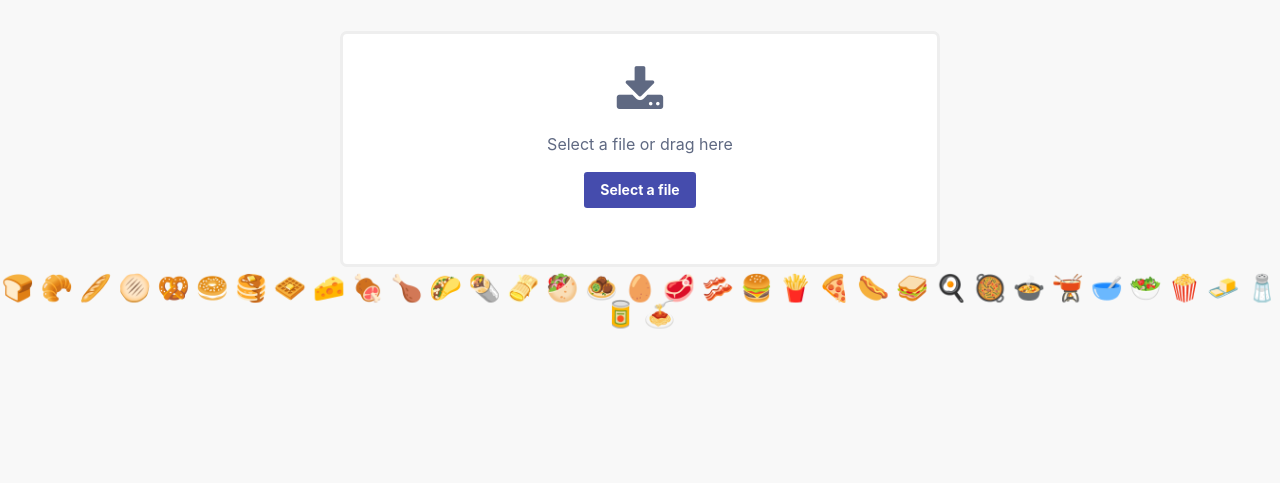
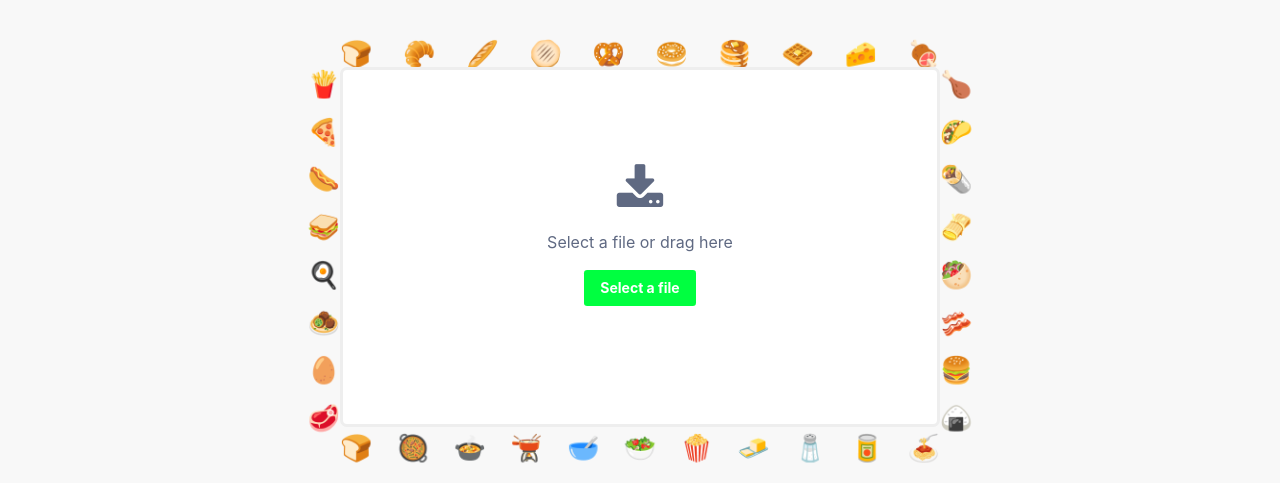
Before and after one commit to TanDungNgo/food_ingredients_recognition, a Flask app: page / in a window 1280 px wide. Shown: the part 317-800 px from the top of the page. Run offline with Flask 3, Linux system fonts and the light colour scheme; some libraries are stand-ins or nearby versions.

Commit message:
update_ui

```diff
--- a/predict.py
+++ b/predict.py
@@ -10,9 +10,9 @@ model = load_model(path_to_model)
 print("Done!")
 
 category={
-    0: ['apple','Apple'], 1: ['banana','Banana'], 2: ['bread','Bread'],
-    3: ['chicken','Chicken'], 4: ['crab','Crab'], 5: ['egg','Egg'], 6: ['milk','Milk'], 7: ['pomato','Pomato'],
-    8: ['tofu', 'Tofu'], 9: ['tomato', 'Tomato']
+    0: ['apple','Apple'], 1: ['banana','Banana'], 2: ['bread','Bread'], 3: ['carrot', 'Carrot'],
+    4: ['chicken','Chicken'], 5: ['crab','Crab'], 6: ['egg','Egg'], 7: ['milk','Milk'], 8: ['potato','Potato'], 9: ['shrimp', 'Shrimp'],
+    10: ['tofu', 'Tofu'], 11: ['tomato', 'Tomato'],
 }
 
 def predict_image(filename,model = model):
--- a/static/css/main.css
+++ b/static/css/main.css
@@ -22,7 +22,7 @@ h2 {
   font-family: "Roboto", sans-serif;
   font-size: 26px;
   line-height: 1;
-  color: #454cad;
+  color: #00ff40;
   margin-bottom: 0;
 }
 
@@ -35,7 +35,7 @@ p {
 .uploader {
   display: block;
   clear: both;
-  margin: 0 auto;
+  margin: 0;
   width: 100%;
   max-width: 600px;
 }
@@ -55,10 +55,10 @@ p {
   user-select: none;
 }
 .uploader label:hover {
-  border-color: #454cad;
+  border-color: #00ff40;
 }
 .uploader label.hover {
-  border: 3px solid #454cad;
+  border: 3px solid #00ff40;
   box-shadow: inset 0 0 0 6px #eee;
 }
 .uploader label.hover #start i.fa {
@@ -158,8 +158,8 @@ p {
   color: #fff;
   transition: all 0.2s ease-in-out;
   box-sizing: border-box;
-  background: #454cad;
-  border-color: #454cad;
+  background: #00ff40;
+  border-color: #00ff40;
   cursor: pointer;
 }
 
@@ -169,9 +169,10 @@ p {
     align-items: center;
 }
 .img-preview {
-    width: 256px;
-    height: 256px;
+    width: 250px;
+    height: 250px ;
     position: relative;
+    border-radius: 50%;
     border: 5px solid #F8F8F8;
     box-shadow: 0px 2px 4px 0px rgba(0, 0, 0, 0.1);
     margin-top: 1em;
@@ -181,6 +182,7 @@ p {
 .img-preview>div {
     width: 100%;
     height: 100%;
+    border-radius: 50%;
     background-size: 256px 256px;
     background-repeat: no-repeat;
     background-position: center;
@@ -216,14 +218,17 @@ p {
 }
 
 .recipe-container {
-   width: 40%;
-   height: 100%;
+  width: 20%;
+  height: 100%;
 }
 .recipe-container img {
     max-width: 100%;
-    height: 80%;
-    width: 50%;
+    /* height: 80%;
+    width: 50%; */
     border-radius: 5px;
+    width: 192px;
+    height: 192px;
+
  }
 
  .recipe-container-detail {
@@ -253,3 +258,52 @@ p {
   justify-content: center;
   align-items: center;
 }
+
+.icon-top,
+.icon-bottom {
+  width: 600px;
+  display: flex;
+  justify-content: space-between;
+  margin: 0 auto;
+}
+
+.icon-left {
+  display: flex;
+  flex-direction: column;
+  height: 360;
+  justify-content: space-between;
+}
+
+.icon-right {
+  display: flex;
+  flex-direction: column;
+  height: 360;
+  justify-content: space-between;
+}
+#file-drag{
+  height: 360px;
+  display: flex;
+  align-items: center;
+  justify-content: center;
+}
+#result{
+  margin: 20px;
+}
+
+
+
+ /* .icons{
+  display: flex;
+  justify-content: space-between;
+  margin: 0 auto;
+  width: 100%;
+  max-width: 600px;
+}
+
+.icons-wrapper {
+  display: flex;
+  justify-content: space-between;
+  align-items: center;
+  flex-wrap: wrap;
+  gap: 10px;
+}
--- a/static/js/main.js
+++ b/static/js/main.js
@@ -75,6 +75,8 @@ $(document).ready(function () {
                 $('.loader').hide();
                 $('#result').fadeIn(600);
                 $('#result').text(' Result:  ' + data.result);
+                $('#dataDisplay').show();
+
 
 
                 var dataDisplay = document.getElementById('dataDisplay');
--- a/templates/base.html
+++ b/templates/base.html
@@ -31,7 +31,7 @@
         </div>
       </div>
     </div>
-    <div class="container">
+    <div class="">
       <div id="content" style="margin-top: 2em">
         {% block content %}{% endblock %}
       </div>
@@ -45,8 +45,3 @@
     ></script>
   </footer>
 </html>
-
-<h2 class="icons">
-  🍞 🥐 🥖 🫓 🥨 🥯 🥞 🧇 🧀 🍖 🍗 🌮 🌯 🫔 🥙 🧆 🥚 🥩 🥓 🍔 🍟 🍕 🌭 🥪 🍳 🥘
-  🍲 🫕 🥣 🥗 🍿 🧈 🧂 🥫 🍝
-</h2>
--- a/templates/index.html
+++ b/templates/index.html
@@ -1,6 +1,35 @@
 {% extends "base.html" %} {% block content %}
 
 <div style="display: flex; flex-direction: column">
+  <div class="icons-wrapper" style="margin: 10px;">
+
+
+    <div class="icon-top">
+      <h2>🍞</h2>
+      <h2>🥐</h2>
+      <h2>🥖</h2>
+      <h2>🫓</h2>
+      <h2>🥨</h2>
+      <h2>🥯</h2>
+      <h2>🥞</h2>
+      <h2>🧇</h2>
+      <h2>🧀</h2>
+      <h2>🍖</h2>
+    </div>
+    <div style="    display: flex;
+    align-items: center;
+    flex-direction: row;
+    justify-content: center;">
+      <div class="icon-left">
+        <h2>🍟</h2>
+        <h2>🍕</h2>
+        <h2>🌭</h2>
+        <h2>🥪</h2>
+        <h2>🍳</h2>
+        <h2>🧆</h2>
+        <h2>🥚</h2>
+        <h2>🥩</h2>
+      </div>
       <form
         id="upload-file"
         method="post"
@@ -13,13 +42,19 @@
           id="imageUpload"
           accept=".png, .jpg, .jpeg"
         />
-    <label for="imageUpload" id="file-drag">
+        <label for="imageUpload" id="file-drag" style="">
           <div class="image-section" style="display: none">
             <div class="img-preview">
-          <div id="imagePreview"></div>
+              <div id="imagePreview" >
+
+              </div>
             </div>
             <div>
-          <button type="button" class="btn btn-primary btn-lg" id="btn-predict">
+              <button
+                type="button"
+                class="btn btn-primary btn-lg"
+                id="btn-predict"
+              >
                 Predict Food
               </button>
             </div>
@@ -29,12 +64,39 @@
             <i class="fa fa-download" aria-hidden="true"></i>
             <div>Select a file or drag here</div>
             <div id="notimage" class="hidden">Please select an image</div>
-        <span id="file-upload-btn" class="btn btn-primary">Select a file</span>
+            <span id="file-upload-btn" class="btn btn-primary"
+              >Select a file</span
+            >
           </div>
         </label>
       </form>
+      <div class="icon-right">
+        <h2>🍗</h2>
+        <h2>🌮</h2>
+        <h2>🌯</h2>
+        <h2>🫔</h2>
+        <h2>🥙</h2>
+        <h2>🥓</h2>
+        <h2>🍔</h2>
+        <h2>🍙</h2>
+      </div>
+    </div>
+    <div class="icon-bottom">
+      <h2>🍞</h2>
+      <h2>🥘</h2>
+      <h2>🍲</h2>
+      <h2>🫕</h2>
+      <h2>🥣</h2>
+      <h2>🥗</h2>
+      <h2>🍿</h2>
+      <h2>🧈</h2>
+      <h2>🧂</h2>
+      <h2>🥫</h2>
+      <h2>🍝</h2>
+    </div>
+  </div>
 
-  <h3 id="result">
+    <h3 id="result" >
       <span> </span>
     </h3>
 
@@ -47,3 +109,11 @@
   </div>
 
   {% endblock %}
+</div>
+
+<h2 class="icons">
+  🍞 🥐 🥖 🫓 🥨 🥯 🥞 🧇 🧀 🍖
+  🍗 🌮 🌯 🫔 🥙 🧆 🥚 🥩 🥓 🍔
+  🍟 🍕 🌭 🥪 🍳
+  🥘 🍲 🫕 🥣 🥗 🍿 🧈 🧂 🥫 🍝
+</h2>
```
Lines whose indentation alone changed are shown as unchanged.
